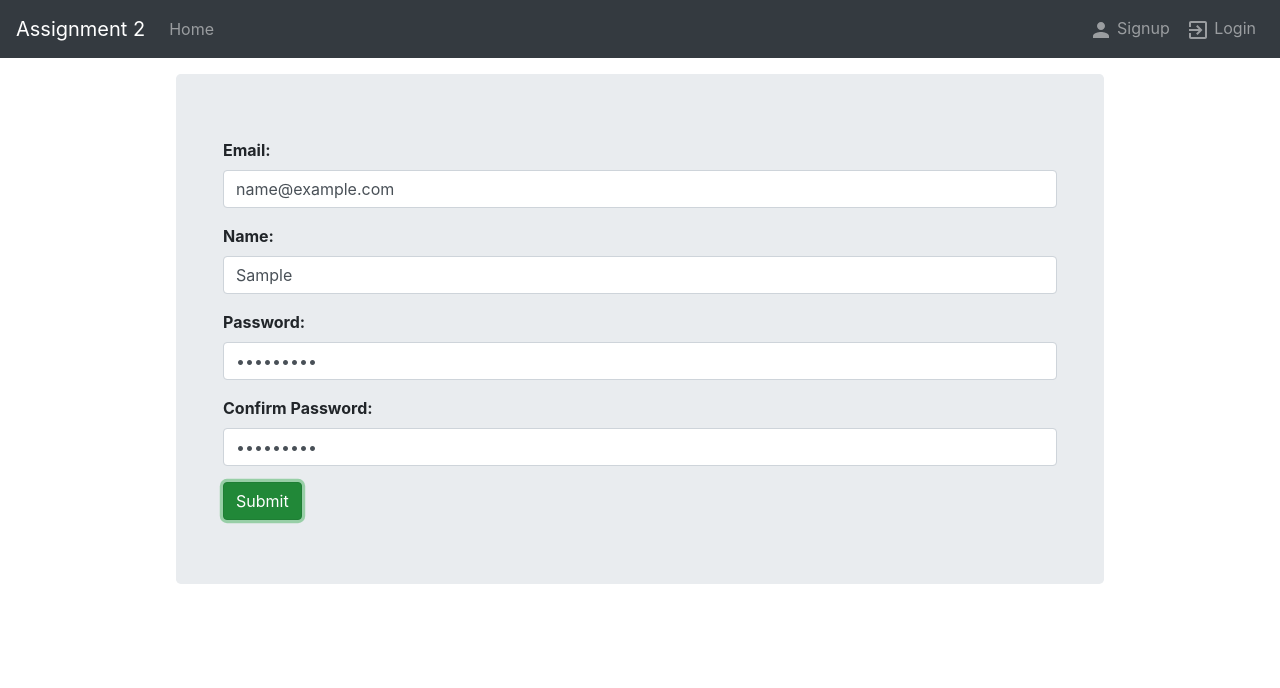
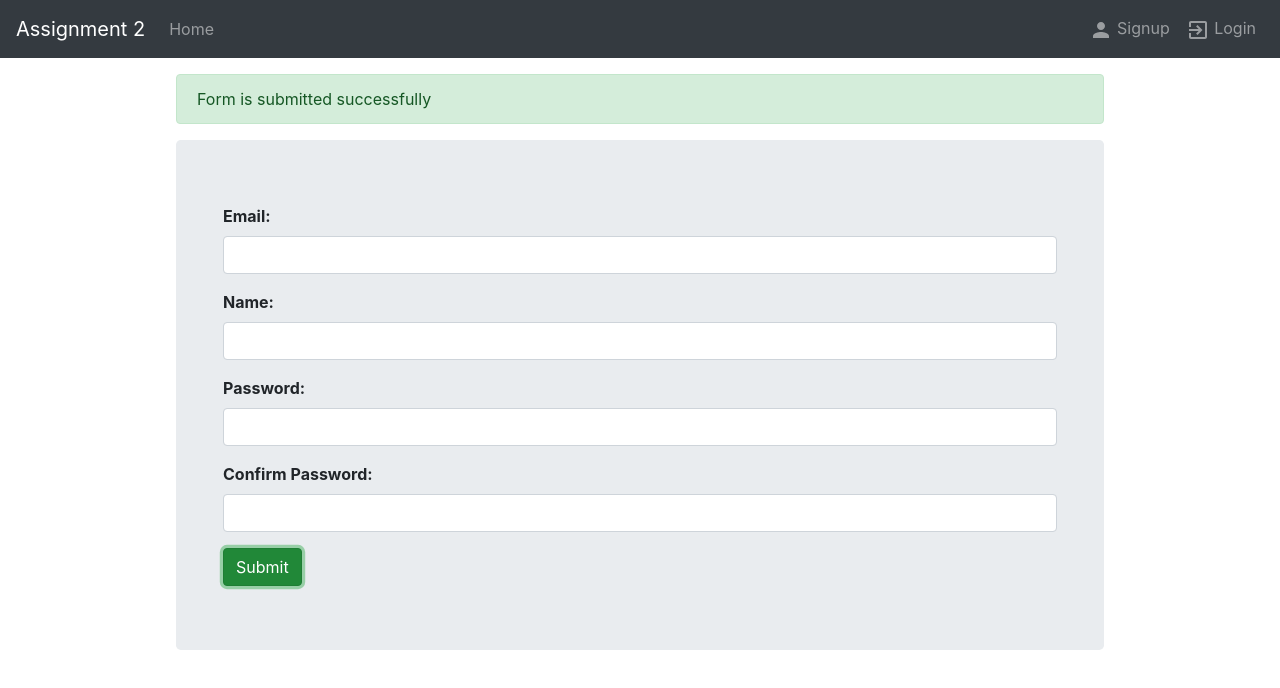
Before and after one commit to MurugeshAravind/react-assignment, a React (Create React App) app: page /signup in a window 1280 px wide. Both pictures are taken after typing "name@example.com", "Sample", "Sample123", "Sample123" into the empty fields and a click on the button "Submit". Shown: the top 688 px of the page. Built offline with nearby package versions, Linux system fonts and the light colour scheme.

Commit message:
changes made in the signup form

```diff
--- a/src/components/Signup.js
+++ b/src/components/Signup.js
@@ -1,11 +1,49 @@
-import React from "react";
+import React, { useState } from "react";
 
 export default function Signup() {
+  const initialState = {
+    email: "",
+    name: "",
+    password: "",
+    confirmPassword: ""
+  }
+  const [formData, setFormData] = useState(initialState)
+  const [isSubmit, setIsSubmit] = useState(false);
+  const [isError, setIsError] = useState(false);
+
+  function handleChanges(e) {
+    const { name, value } = e.target;
+    setFormData((prev) => {
+      return {
+        ...prev,
+        [name]: value
+      }
+    });
+  }
   function handleSignup(e) {
     e.preventDefault();
+    console.log('Form data after submit-->', formData)
+    if (formData.email !== "" && formData.name !== ""
+      && formData.password !== ""
+      && formData.confirmPassword !== "") {
+      console.log('nothing is empty')
+      setIsSubmit(true)
+      setTimeout(() => {
+        setIsSubmit(false)
+      }, 3000);
+      setFormData(initialState)
+    } else {
+      setIsSubmit(false)
+      setIsError(true)
+      setTimeout(() => {
+        setIsError(false)
+      }, 3000);
+    }
   }
   return (
     <div className="text-left w-75 mx-auto p-3">
+      <p className="alert alert-danger" style={{ display: isError ? 'block' : 'none' }}>Kindly fill all the fields to submit</p>
+      <p className="alert alert-success" style={{ display: isSubmit ? 'block' : 'none' }}>Form is submitted successfully</p>
       <div className="jumbotron">
         <div className="container">
           <form onSubmit={handleSignup}>
@@ -19,6 +57,8 @@ export default function Signup() {
                 id="email"
                 name="email"
                 aria-describedby="email"
+                onChange={handleChanges}
+                value={formData.email}
               />
             </div>
             <div className="form-group">
@@ -31,6 +71,8 @@ export default function Signup() {
                 id="name"
                 name="name"
                 aria-describedby="name"
+                onChange={handleChanges}
+                value={formData.name}
               />
             </div>
             <div className="form-group">
@@ -42,17 +84,23 @@ export default function Signup() {
                 name="password"
                 className="form-control"
                 id="password"
+                aria-describedby="password"
+                onChange={handleChanges}
+                value={formData.password}
               />
             </div>
             <div className="form-group">
-              <label htmlFor="confirm password">
+              <label htmlFor="confirmPassword">
                 <strong>Confirm Password:</strong>
               </label>
               <input
                 type="password"
-                name="confirm password"
+                name="confirmPassword"
                 className="form-control"
-                id="confirm password"
+                id="confirmPassword"
+                aria-describedby="confirmPassword"
+                onChange={handleChanges}
+                value={formData.confirmPassword}
               />
             </div>
             <button type="submit" className="btn btn-success">
```
